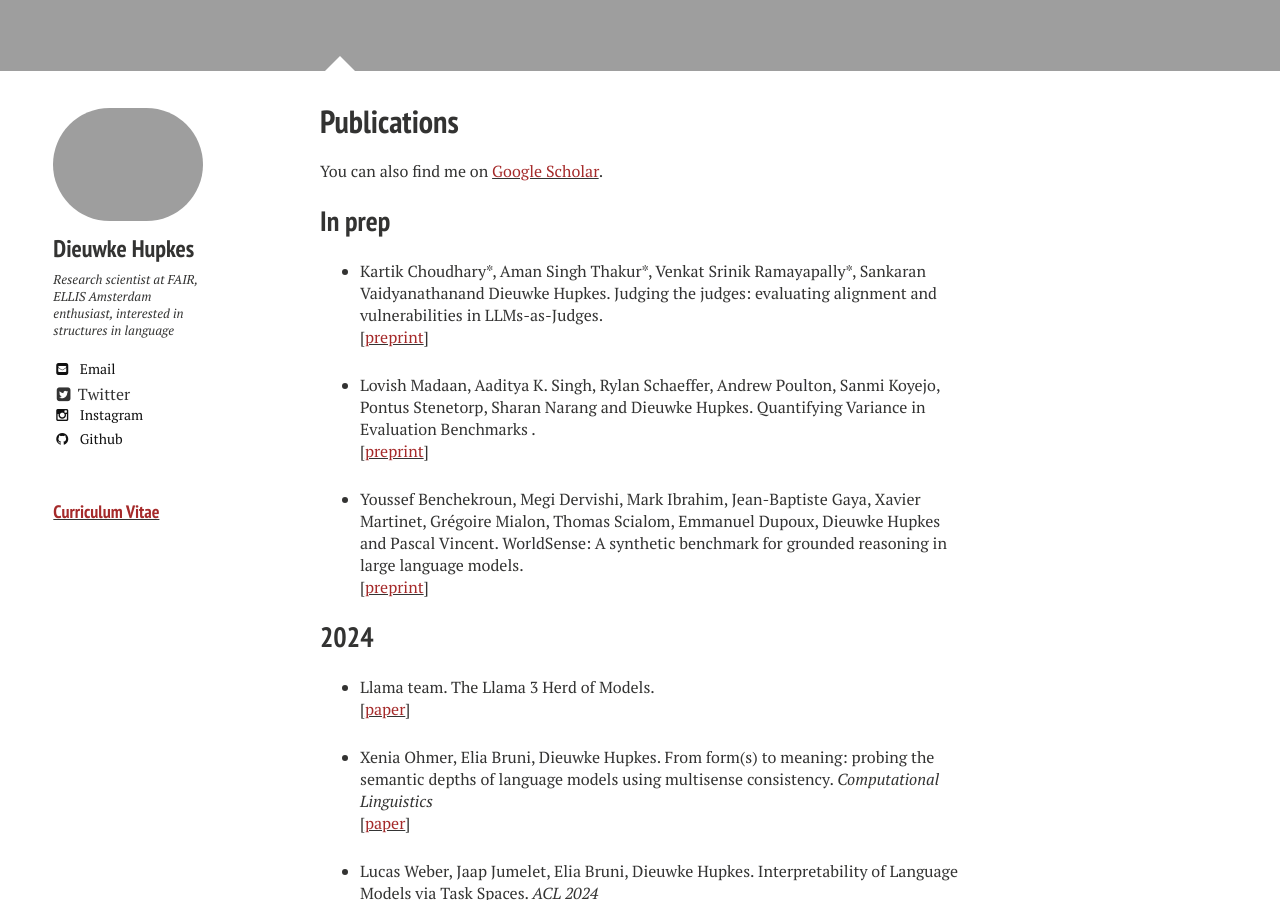
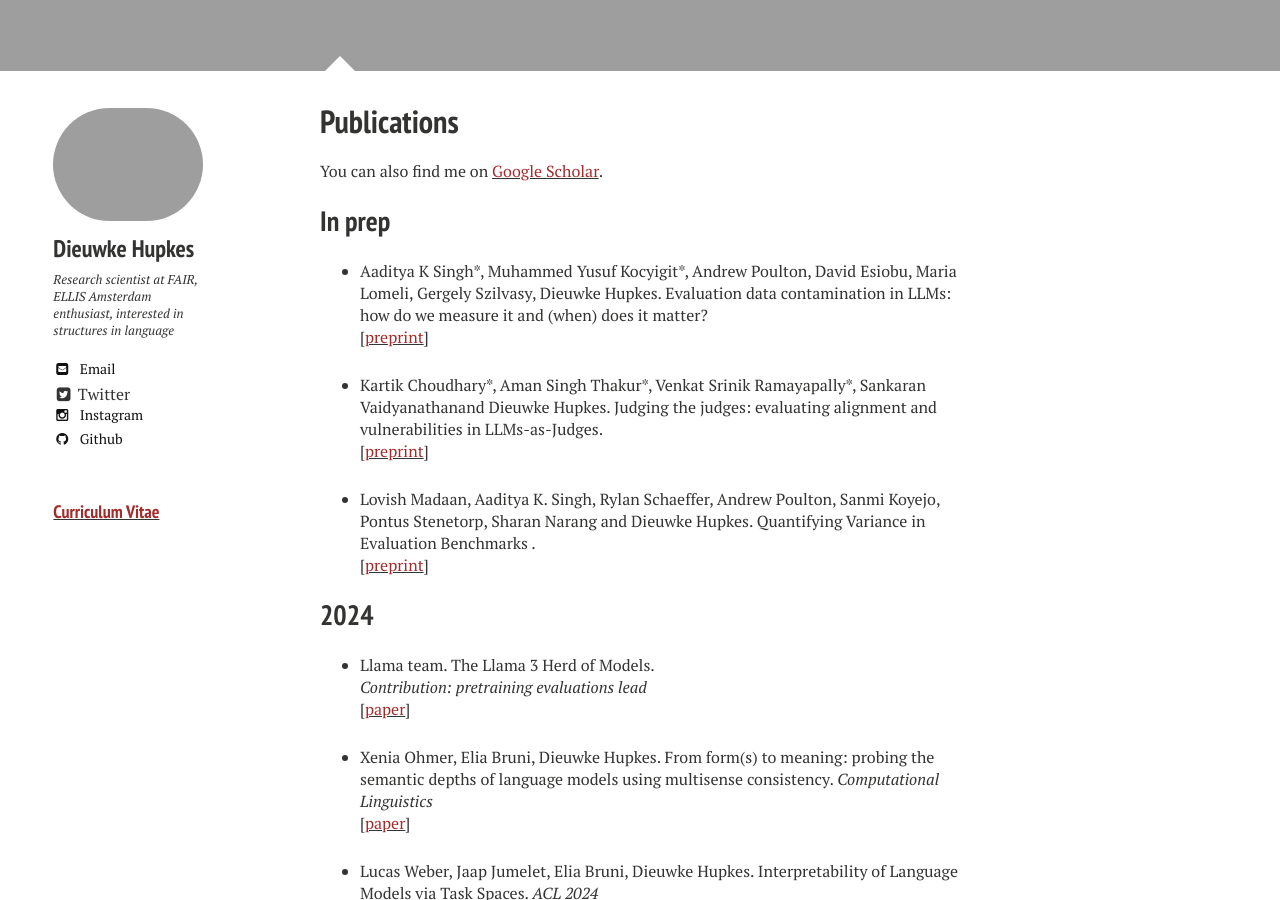
Before and after one commit to dieuwkehupkes/dieuwkehupkes.github.io, a Jekyll site: the page built from publications.md, in a window 1280 px wide and 900 px high, scrolled down 973 px. Built offline with Jekyll 4.4.1, drawn with Linux system fonts in a browser that asks for light colours; nearby versions of some CDN libraries; some of the changed text lies outside the part shown.

Commit message:
Add contamination work to publications

```diff
--- a/publications.md
+++ b/publications.md
@@ -14,6 +14,9 @@ You can also find me on <a href="https://scholar.google.com/citations?user=tAtSM
 
 ## In prep
 
+* Aaditya K Singh\*, Muhammed Yusuf Kocyigit\*, Andrew Poulton, David Esiobu, Maria Lomeli, Gergely Szilvasy, Dieuwke Hupkes. Evaluation data contamination in LLMs: how do we measure it and (when) does it matter? \\
+\[[<font color="brown">preprint</font>](https://arxiv.org/abs/2411.03923){:target="blank"}\]
+
 * Kartik Choudhary\*, Aman Singh Thakur\*, Venkat Srinik Ramayapally\*, Sankaran Vaidyanathanand Dieuwke Hupkes. Judging the judges: evaluating alignment and vulnerabilities in LLMs-as-Judges. \\
 \[[<font color="brown">preprint</font>](https://arxiv.org/abs/2406.12624){:target="blank"}\]
 
@@ -21,14 +24,14 @@ You can also find me on <a href="https://scholar.google.com/citations?user=tAtSM
 . \\
 \[[<font color="brown">preprint</font>](https://arxiv.org/abs/2406.10229){:target="blank"}\]
 
-* Youssef Benchekroun, Megi Dervishi, Mark Ibrahim, Jean-Baptiste Gaya, Xavier Martinet, Grégoire Mialon, Thomas Scialom, Emmanuel Dupoux, Dieuwke Hupkes and Pascal Vincent. WorldSense: A synthetic benchmark for grounded reasoning in large language models. \\
-\[[<font color="brown">preprint</font>](https://arxiv.org/abs/2311.15930){:target="blank"}\]
 
 
 ## 2024
 
 * Llama team. The Llama 3 Herd of Models. \\
-\[[<font color="brown">paper</font>](https://scontent-ams2-1.xx.fbcdn.net/v/t39.2365-6/452387774_1036916434819166_4173978747091533306_n.pdf?_nc_cat=104&ccb=1-7&_nc_sid=3c67a6&_nc_ohc=DTS7hDTcxZoQ7kNvgEEioMh&_nc_ht=scontent-ams2-1.xx&oh=00_AYC-3TlwVlRnatnXa2Oh3od7X7EGb0gnm58xFyxlF58hkg&oe=66AD4ACD){:target="blank"}\]
+*Contribution: pretraining evaluations lead*\\
+\[[<font color="brown">paper</font>](https://x.com/_dieuwke_/status/1816098840551870719){:target="blank"}\]
+
 
 * Xenia Ohmer, Elia Bruni, Dieuwke Hupkes. From form(s) to meaning: probing the semantic depths of language models using multisense consistency. *Computational Linguistics*\\
 \[[<font color="brown">paper</font>](https://direct.mit.edu/coli/article/doi/10.1162/coli_a_00529/123794/From-Form-s-to-Meaning-Probing-the-Semantic-Depths?searchresult=1){:target="blank"}\]
@@ -70,6 +73,9 @@ You can also find me on <a href="https://scholar.google.com/citations?user=tAtSM
 
 * Valentin Taillandiers, Dieuwke Hupkes, Benoit Sagot, Emmanuel Dupoux and Paul Michel. Neural Agents Struggle to Take Turns in Bidirectional Emergent Communication. *ICLR2023* \\
 \[[<font color="brown">paper</font>](https://openreview.net/pdf?id=GULFHQfgw0g){:target="blank"}\]
+
+* Youssef Benchekroun, Megi Dervishi, Mark Ibrahim, Jean-Baptiste Gaya, Xavier Martinet, Grégoire Mialon, Thomas Scialom, Emmanuel Dupoux, Dieuwke Hupkes and Pascal Vincent. WorldSense: A synthetic benchmark for grounded reasoning in large language models. \\
+\[[<font color="brown">preprint</font>](https://arxiv.org/abs/2311.15930){:target="blank"}\]
 
 ## 2022
 
```
